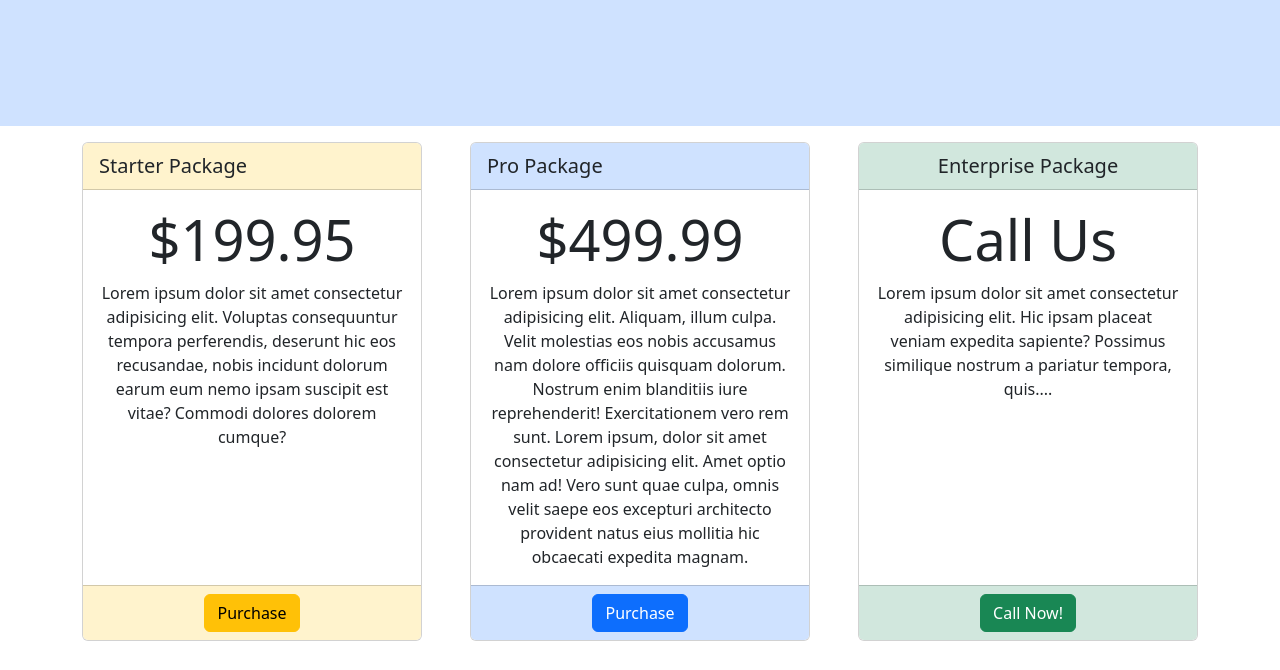
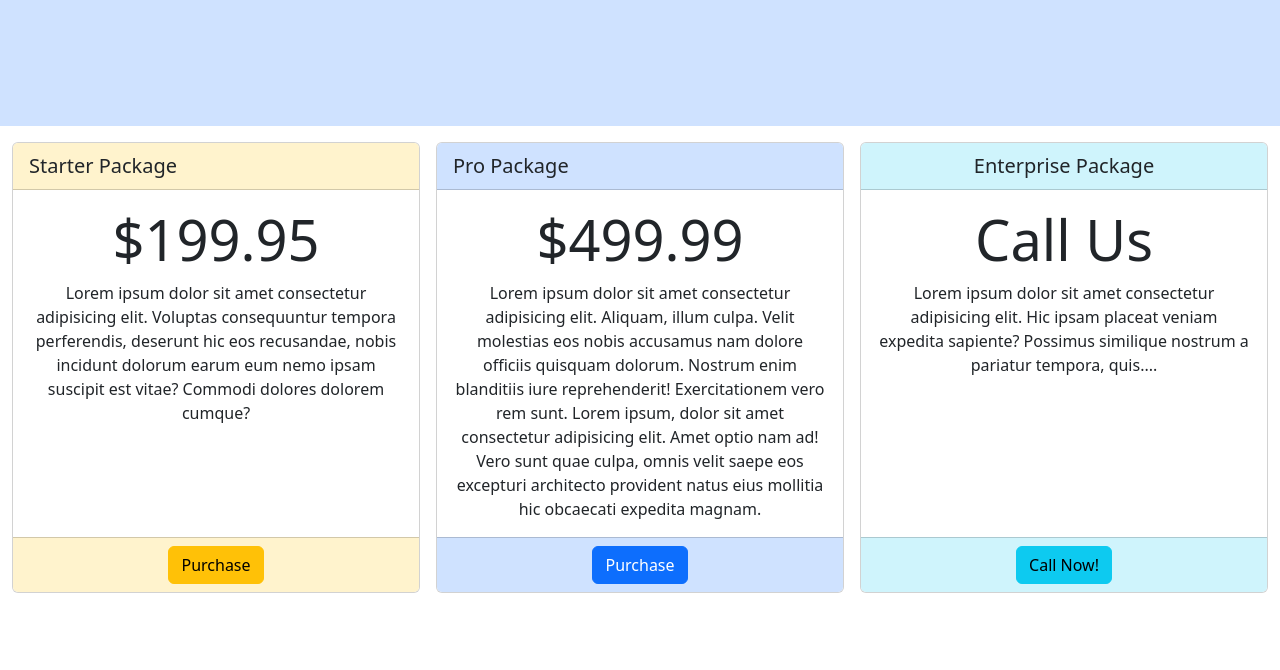
Before and after one commit to McKeeJerry-FS/BootstrapComponents, a plain HTML site: page hosting.html in a window 1280 px wide. Shown: the part 430-1100 px from the top of the page. Drawn offline with nearby package versions, Linux system fonts and the light colour scheme; a web font is replaced by a local one.

Commit message:
updated details in Hosting Pro

```diff
--- a/hosting.html
+++ b/hosting.html
@@ -62,10 +62,10 @@
         </div>
     </header>
 
-    <main class="container">
+    <main class="container-xxl">
         <div class="card-deck">
-            <div class="row row-cols-1 row-cols-sm-2 row-cols-md-3 py-3 g-2 gx-5">
-                <div class="col">
+            <div class="row row-cols-1 row-cols-md-3 py-3 g-3">
+                <div class="col-sm-6">
                     <div class="card text-center h-100">
                         <div class="card-header lead text-start bg-warning-subtle">
                             Starter Package
@@ -82,7 +82,7 @@
                     </div>
                 </div>
             </div>
-            <div class="col">
+            <div class="col-sm-6">
                 <div class="card text-center h-100">
                     <div class="card-header lead text-start bg-primary-subtle">
                         Pro Package
@@ -100,15 +100,15 @@
             </div>
             <div class="col">
                 <div class="card text-center h-100">
-                    <div class="card-header lead test-start bg-success-subtle">
+                    <div class="card-header lead test-start bg-info-subtle">
                         Enterprise Package
                     </div>
                     <div class="card-body">
                         <h5 class="card-title display-4 text-nowrap">Call Us</h5>
                         <p class="card-text">Lorem ipsum dolor sit amet consectetur adipisicing elit. Hic ipsam placeat veniam expedita sapiente? Possimus similique nostrum a pariatur tempora, quis....</p>
                     </div>
-                    <div class="card-footer text-body-secondary bg-success-subtle">
-                        <a href="#" class="btn btn-success">Call Now!</a>
+                    <div class="card-footer text-body-secondary bg-info-subtle">
+                        <a href="#" class="btn btn-info">Call Now!</a>
                     </div>
                     </div>
                 </div>
```
